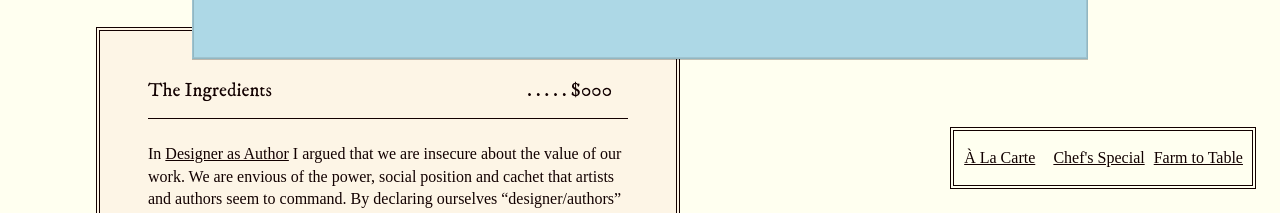
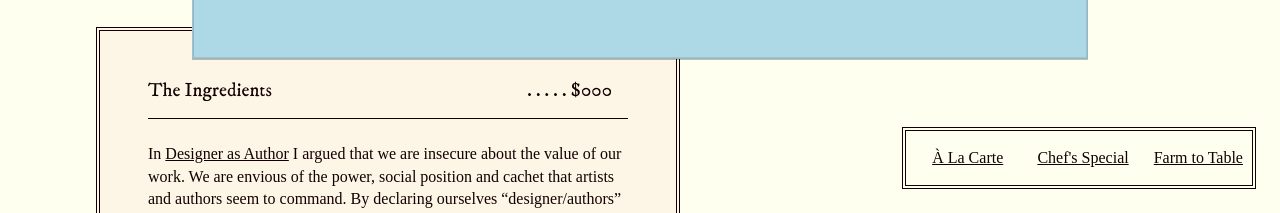
Before and after one commit to kimh592/binding, a plain HTML site: page article-1/index.html in a window 1280 px wide. Shown: the part 587-800 px from the top of the page. Drawn offline with nearby package versions, Linux system fonts and the light colour scheme; a web font is replaced by a local one.

Commit message:
Padding Fix

```diff
--- a/article-1/style.css
+++ b/article-1/style.css
@@ -217,6 +217,10 @@ footer{
 		width: auto;
 	}
 
+	.remote a{
+		padding-inline-start: var(--space-sm);
+	}
+
 	.remote a:first-child:hover{
 		background-color: lightblue;
 	}
```
